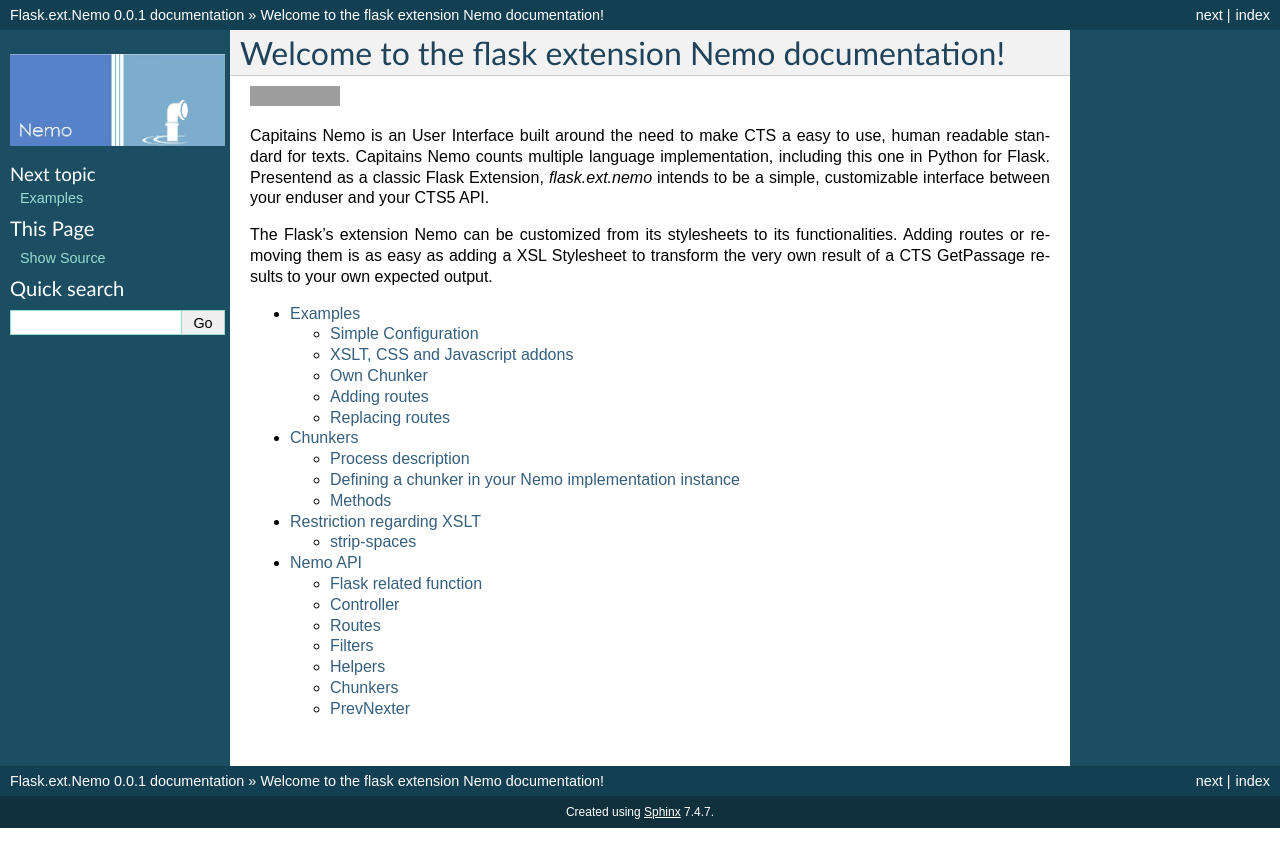
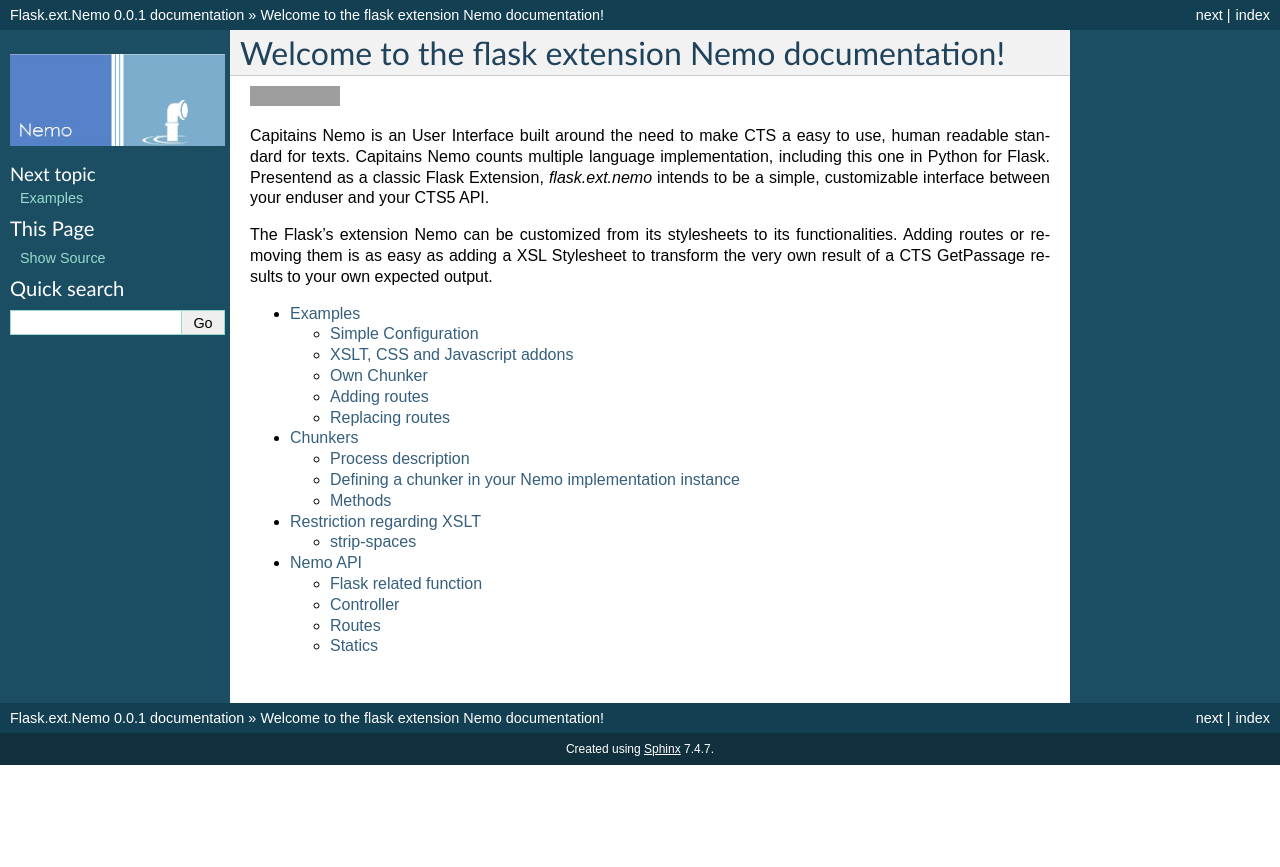
Before and after one commit to Capitains/flask-capitains-nemo, a Sphinx documentation site: the page built from docs/index.rst, in a window 1280 px wide. Shown: the top 867 px of the page. Built offline with Sphinx 7.4.7, drawn with Linux system fonts in a browser that asks for light colours; pages that are not in the unit, such as notebooks, are missing from menus; grey boxes are pictures that could not be loaded.

```diff
--- a/docs/Nemo.api.rst
+++ b/docs/Nemo.api.rst
@@ -65,8 +65,11 @@ Routes
 .. _nemo.api.r_assets::
 .. automethod:: flask.ext.nemo.Nemo.r_assets
 
+Statics
+#######
+
 Filters
-#######
+*******
 
 Filters follow a naming convention : they should always start with "f_"
 
@@ -75,7 +78,7 @@ Filters follow a naming convention : they should always start with "f_"
 .. automethod:: flask.ext.nemo.Nemo.f_formatting_passage_reference
 
 Helpers
-#######
+*******
 
 .. automethod:: flask.ext.nemo.Nemo.map_urns
 .. automethod:: flask.ext.nemo.Nemo.filter_urn
@@ -83,13 +86,13 @@ Helpers
 .. automethod:: flask.ext.nemo.Nemo.prevnext_callback_generator
 
 Chunkers
-########
+********
 
 .. automethod:: flask.ext.nemo.Nemo.default_chunker
 .. automethod:: flask.ext.nemo.Nemo.line_chunker
 .. automethod:: flask.ext.nemo.Nemo.scheme_chunker
 
 PrevNexter
-##########
+**********
 
 .. automethod:: flask.ext.nemo.Nemo.default_prevnext
--- a/flask_nemo.py
+++ b/flask_nemo.py
@@ -487,8 +487,6 @@ class Nemo(object):
         :type passage_identifier: str
         :return: Template, version inventory object and Markup object representing the text
         :rtype: {str: Any}
-
-        ..todo:: Change text_passage to keep being lxml and make so self.render turn etree element to Markup.
         """
         text = self.get_passage(collection, textgroup, work, version, passage_identifier)
         version = self.get_text(collection, textgroup, work, version)
@@ -639,7 +637,7 @@ class Nemo(object):
     def register_filters(self):
         """ Register filters for Jinja to use
 
-       ..note::  Extends the dictionary filters of jinja_env using self._filters list
+       .. note::  Extends the dictionary filters of jinja_env using self._filters list
         """
         for _filter in self._filters:
             self.app.jinja_env.filters[
```
